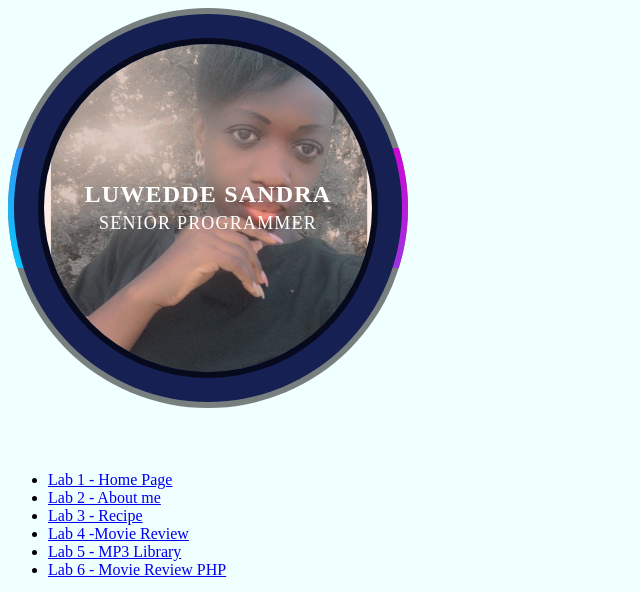
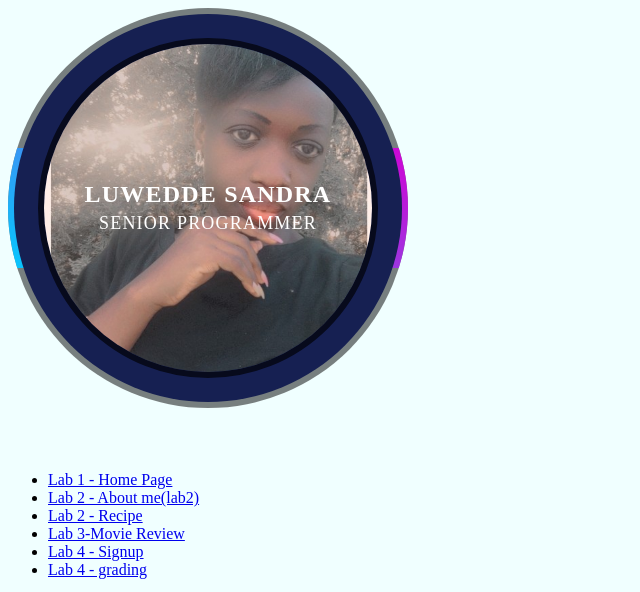
Before and after one commit to codicm/cs472, a plain HTML site: page index.htm in a window 1280 px wide. Shown: the top 592 px of the page, without its empty margins (0-640 px from the left). Drawn offline with Linux system fonts and the light colour scheme; grey boxes are pictures that could not be loaded.

Commit message:
added files

```diff
--- a/index.htm
+++ b/index.htm
@@ -19,11 +19,11 @@
     <div class="labs">
         <ul>
             <li><a href="#"> Lab 1 - Home Page</a> </li>
-            <li><a href="assignment2/lab2/index.htm"> Lab 2 - About me</a> </li>
-            <li><a href="assignment2/Recipe/index.html"> Lab 3 - Recipe</a> </li>
-            <li><a href="#"> Lab 4 -Movie Review</a> </li>
-            <li><a href="#"> Lab 5 - MP3 Library</a> </li>
-            <li><a href="#"> Lab 6 - Movie Review PHP</a> </li>
+            <li><a href="assignment2/lab2/index.htm"> Lab 2 - About me(lab2)</a> </li>
+            <li><a href="assignment2/Recipe/index.html"> Lab 2 - Recipe</a> </li>
+            <li><a href="assignment3/tmnt.html"> Lab 3-Movie Review</a> </li>
+            <li><a href="web/assig4/forms.html"> Lab 4 - Signup</a> </li>
+            <li><a href="web/assign42/form2.html"> Lab 4 - grading</a> </li>
         </ul>
     </div>
 
```
